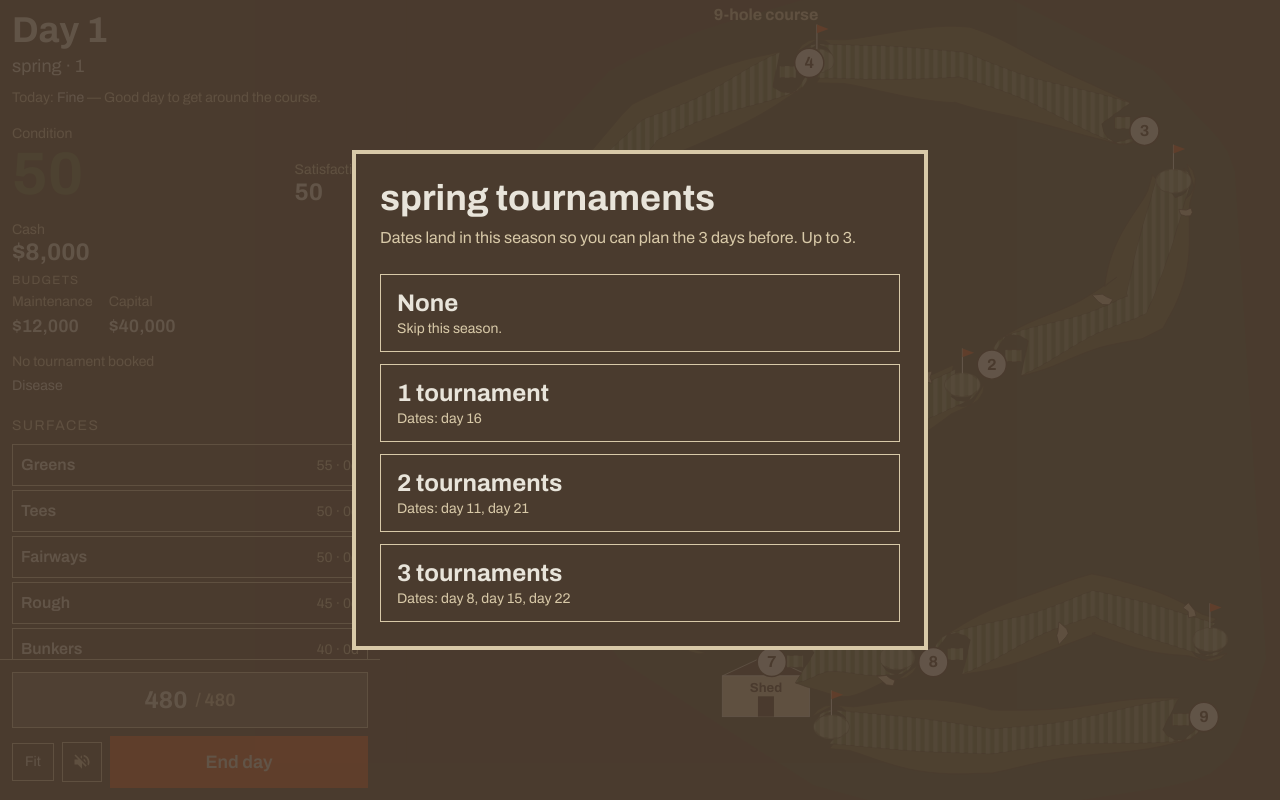
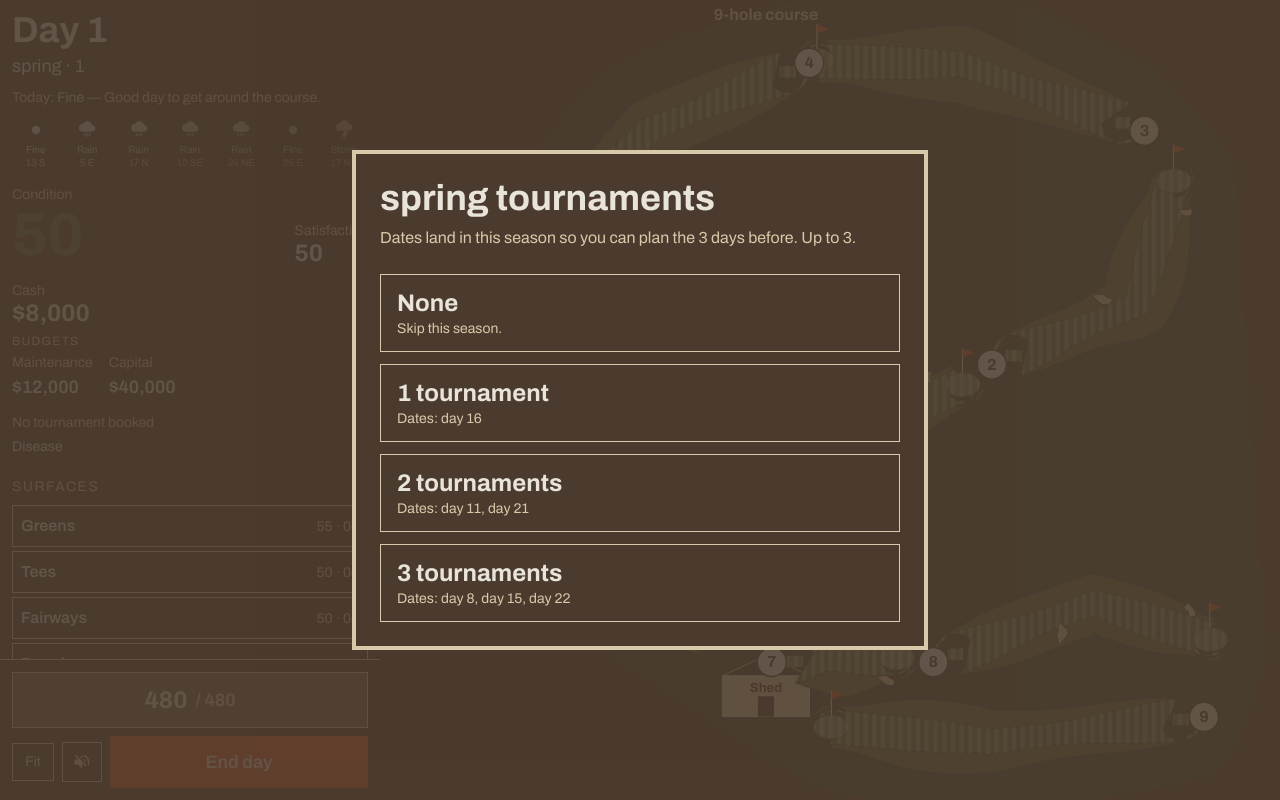
Before and after one commit to robbiedotkiwi/superintendent-golf-management-game, a React (Vite) app: page / in a window 1280 px wide. Both pictures are taken after a click on the button "New game". Built offline with nearby package versions, Linux system fonts and the light colour scheme.

Commit message:
Fix Phase F: 7-day forecast strip with decaying accuracy
Replace the single tomorrow line with a sidebar strip. True weather is queued seven days ahead and the display is re-corrupted each morning, fading as confidence drops.

Co-authored-by: robbiedotkiwi <robbiedotkiwi@users.noreply.github.com>

```diff
--- a/scripts/fix-phase-c-check.mjs
+++ b/scripts/fix-phase-c-check.mjs
@@ -23,7 +23,7 @@ assert.match(mapBlock, /<CourseMap/);
 
 const sidebar = readFileSync(new URL('../src/components/Sidebar.jsx', import.meta.url), 'utf8');
 assert.match(sidebar, /SIDEBAR_WIDTH/);
-assert.match(sidebar, /id="forecast-strip"/);
+assert.match(sidebar, /forecast-strip|ForecastStrip/);
 assert.match(sidebar, /Condition/);
 assert.match(sidebar, /Satisfaction/);
 assert.match(sidebar, /Budgets/);
--- /dev/null
+++ b/scripts/fix-phase-f-check.mjs
@@ -0,0 +1,60 @@
+/**
+ * Fixes Round 2 Phase F gates.
+ * Run: node scripts/fix-phase-f-check.mjs
+ */
+import assert from 'node:assert/strict';
+import { readFileSync } from 'node:fs';
+import {
+  FORECAST_ACCURACY,
+  FORECAST_DAYS,
+  FORECAST_OPACITY_MIN,
+} from '../src/data/constants.js';
+import { createInitialState, reducer } from '../src/engine/gameState.js';
+import { createRng } from '../src/engine/rng.js';
+import { deriveForecastStrip, forecastOpacity, makeWeatherQueue } from '../src/engine/weather.js';
+
+assert.equal(FORECAST_DAYS, 7);
+assert.equal(FORECAST_ACCURACY.length, 7);
+assert.equal(FORECAST_ACCURACY[0], 0.9);
+assert.equal(FORECAST_ACCURACY[6], 0.25);
+
+const start = createInitialState();
+assert.equal(start.forecastStrip.length, FORECAST_DAYS);
+assert.equal(start.weatherQueue.length, FORECAST_DAYS);
+for (const day of start.forecastStrip) {
+  assert.equal(typeof day.type, 'string');
+  assert.equal(typeof day.windSpeed, 'number');
+  assert.equal(typeof day.windDir, 'string');
+}
+assert.equal(start.forecast, start.forecastStrip[0].type);
+
+const trials = 800;
+const hits = [0, 0, 0, 0, 0, 0, 0];
+for (let i = 0; i < trials; i += 1) {
+  const rng = createRng(1000 + i);
+  const queue = makeWeatherQueue(1, rng);
+  const strip = deriveForecastStrip(queue, 1, rng);
+  for (let d = 0; d < 7; d += 1) {
+    if (strip[d].type === queue[d].type) hits[d] += 1;
+  }
+}
+assert.ok(hits[0] / trials > 0.8, `tomorrow accuracy ${hits[0] / trials}`);
+assert.ok(hits[6] / trials < 0.45, `day seven accuracy ${hits[6] / trials}`);
+assert.ok(forecastOpacity(0) > forecastOpacity(6));
+assert.ok(forecastOpacity(6) >= FORECAST_OPACITY_MIN);
+
+let rolling = start;
+const firstStrip = JSON.stringify(rolling.forecastStrip);
+rolling = reducer(rolling, { type: 'END_DAY' });
+assert.notEqual(JSON.stringify(rolling.forecastStrip), firstStrip);
+assert.equal(rolling.forecastStrip.length, 7);
+
+const sidebar = readFileSync(new URL('../src/components/Sidebar.jsx', import.meta.url), 'utf8');
+assert.match(sidebar, /<ForecastStrip/);
+const stripSrc = readFileSync(new URL('../src/components/ForecastStrip.jsx', import.meta.url), 'utf8');
+assert.match(stripSrc, /id="forecast-strip"/);
+assert.match(stripSrc, /forecastOpacity/);
+assert.doesNotMatch(stripSrc, /%/);
+assert.match(stripSrc, /windSpeed/);
+
+console.log('fix phase F checks passed');
--- /dev/null
+++ b/src/components/ForecastStrip.jsx
@@ -0,0 +1,80 @@
+import {
+  FORECAST_DAYS,
+  WEATHER_FINE,
+  WEATHER_FROST,
+  WEATHER_HEAVY_RAIN,
+  WEATHER_OVERCAST,
+  WEATHER_RAIN,
+  WEATHER_STORM,
+} from '../data/constants.js';
+import { WEATHER_LABELS } from '../data/events.js';
+import { forecastOpacity } from '../engine/weather.js';
+
+function WeatherIcon({ type }) {
+  const common = { viewBox: '0 0 24 24', className: 'h-5 w-5', fill: 'currentColor', 'aria-hidden': true };
+  if (type === WEATHER_FINE) {
+    return (
+      <svg {...common}>
+        <circle cx="12" cy="12" r="5" />
+      </svg>
+    );
+  }
+  if (type === WEATHER_OVERCAST) {
+    return (
+      <svg {...common}>
+        <path d="M7 16h11a4 4 0 0 0 0-8 5.5 5.5 0 0 0-10.4-1.5A4.5 4.5 0 0 0 7 16z" />
+      </svg>
+    );
+  }
+  if (type === WEATHER_RAIN || type === WEATHER_HEAVY_RAIN) {
+    return (
+      <svg {...common}>
+        <path d="M7 14h11a4 4 0 0 0 0-8 5.5 5.5 0 0 0-10.4-1.5A4.5 4.5 0 0 0 7 14z" />
+        <path d="M9 16v3M12 16v4M15 16v3" stroke="currentColor" strokeWidth="1.5" fill="none" />
+      </svg>
+    );
+  }
+  if (type === WEATHER_STORM) {
+    return (
+      <svg {...common}>
+        <path d="M7 13h11a4 4 0 0 0 0-8 5.5 5.5 0 0 0-10.4-1.5A4.5 4.5 0 0 0 7 13z" />
+        <path d="M13 12 9 20h4l-2 4 7-10h-4l2-4z" />
+      </svg>
+    );
+  }
+  if (type === WEATHER_FROST) {
+    return (
+      <svg {...common}>
+        <path d="M12 3v18M5 7l14 10M19 7 5 17M4 12h16" stroke="currentColor" strokeWidth="1.5" fill="none" />
+      </svg>
+    );
+  }
+  return (
+    <svg {...common}>
+      <circle cx="12" cy="12" r="5" />
+    </svg>
+  );
+}
+
+export default function ForecastStrip({ state }) {
+  const days = state.forecastStrip ?? [];
+  if (days.length !== FORECAST_DAYS) return <div id="forecast-strip" aria-label="7-day forecast" className="mt-3" />;
+  return (
+    <div id="forecast-strip" aria-label="7-day forecast" className="mt-3 flex gap-1">
+      {days.map((day, index) => (
+        <div
+          key={index}
+          className="flex min-w-0 flex-1 flex-col items-center text-center text-[10px] leading-tight text-[var(--paint)]"
+          style={{ opacity: forecastOpacity(index) }}
+          title={WEATHER_LABELS[day.type]}
+        >
+          <WeatherIcon type={day.type} />
+          <div className="mt-1 truncate">{WEATHER_LABELS[day.type]}</div>
+          <div className="text-[var(--sand)]">
+            {day.windSpeed} {day.windDir}
+          </div>
+        </div>
+      ))}
+    </div>
+  );
+}
--- a/src/components/Sidebar.jsx
+++ b/src/components/Sidebar.jsx
@@ -15,6 +15,7 @@ import { meetingDue } from '../engine/mail.js';
 import { daysSinceLastWorked, isNeglected } from '../engine/neglect.js';
 import { daysUntilNextTournament, nextTournament } from '../engine/tournament.js';
 import { fitCourse } from '../engine/view.js';
+import ForecastStrip from './ForecastStrip.jsx';
 import IrrigationPanel from './IrrigationPanel.jsx';
 import TaskPanel from './TaskPanel.jsx';
 import TimeBar from './TimeBar.jsx';
@@ -78,7 +79,7 @@ export default function Sidebar({
           </p>
         </header>
 
-        <div id="forecast-strip" aria-label="7-day forecast" className="mt-3" />
+        <ForecastStrip state={state} />
 
         <div className="mt-4 flex items-end justify-between gap-3">
           <div>
--- a/src/data/constants.js
+++ b/src/data/constants.js
@@ -267,7 +267,14 @@ export const WEATHER_FROST = 'frost';
 
 export const STARTING_WEATHER = WEATHER_FINE;
 export const STARTING_RNG_SEED = 1;
-export const FORECAST_ACCURACY = 0.7;
+export const FORECAST_DAYS = 7;
+export const FORECAST_ACCURACY = [0.9, 0.8, 0.65, 0.5, 0.4, 0.3, 0.25];
+export const FORECAST_OPACITY_MIN = 0.32;
+export const WIND_SPEED_MIN = 4;
+export const WIND_SPEED_MAX = 28;
+export const WIND_DIRECTIONS = ['N', 'NE', 'E', 'SE', 'S', 'SW', 'W', 'NW'];
+export const STARTING_WIND_SPEED = 8;
+export const STARTING_WIND_DIR = 'SW';
 export const FROST_SHORT_MINUTES = 120;
 export const HEAVY_RAIN_BUNKER_LOSS = 10;
 export const MOWING_WEATHER = [WEATHER_RAIN, WEATHER_HEAVY_RAIN, WEATHER_STORM];
--- a/src/engine/gameState.js
+++ b/src/engine/gameState.js
@@ -1,6 +1,6 @@
 import { getTask } from '../data/tasks.js';
 import { calendarFromDay } from './calendar.js';
-import { pickWeather } from './weather.js';
+import { buildForecast } from './weather.js';
 import { createRng } from './rng.js';
 import { buyFoley, buyMachine, grindInHouse, repairMachine, sendForGrind, pickMachine, recomputePlannedMinutes } from './equipment.js';
 import { assignWorker, certifiedPresent, durationForTask, workerById, workerAllows, isWorkerPresent } from './assignment.js';
@@ -55,7 +55,6 @@ import {
   VOLUNTEER_QUALITY_SKILL,
   VOLUNTEER_SPEED_SKILL,
   WEATHER_STORM,
-  WEATHER_WEIGHTS,
   POND_HEALTH_START,
   POND_START_VOLUME,
   STARTING_IRRIGATION,
@@ -78,7 +77,7 @@ import { clampView, defaultView } from './view.js';
 export function createInitialState() {
   const calendar = calendarFromDay(STARTING_DAY);
   const rng = createRng(STARTING_RNG_SEED);
-  const forecast = pickWeather(WEATHER_WEIGHTS[calendar.season], rng);
+  const forecast = buildForecast({ day: STARTING_DAY, weather: STARTING_WEATHER }, rng);
   return {
     day: STARTING_DAY,
     season: calendar.season,
@@ -86,7 +85,7 @@ export function createInitialState() {
     cash: STARTING_CASH,
     holes: HOLE_COUNT,
     weather: STARTING_WEATHER,
-    forecast,
+    ...forecast,
     rngSeed: rng.seed,
     workers: [
       {
--- a/src/engine/save.js
+++ b/src/engine/save.js
@@ -11,7 +11,11 @@ import {
   STARTING_IRRIGATION,
   STARTING_MACHINE_ID,
   STARTING_MAINTENANCE_BUDGET,
+  STARTING_RNG_SEED,
+  STARTING_WIND_DIR,
+  STARTING_WIND_SPEED,
   SURFACE_KEYS,
+  FORECAST_DAYS,
   VIEW_PAN_X_DEFAULT,
   VIEW_PAN_Y_DEFAULT,
   VIEW_ZOOM_DEFAULT,
@@ -20,6 +24,8 @@ import { emptyDisease, emptyUntil } from './disease.js';
 import { emptyYearRecord } from './history.js';
 import { emptyDaysSinceWorked } from './mail.js';
 import { mergeSurfaceFields } from './mowing.js';
+import { createRng } from './rng.js';
+import { buildForecast } from './weather.js';
 
 export function withDefaults(state) {
   const surfaces = state.surfaces?.greens
@@ -33,10 +39,37 @@ export function withDefaults(state) {
     delete rest.level;
     return rest;
   });
+  let rngSeed = state.rngSeed;
+  let forecast = state.forecast;
+  let weatherQueue = state.weatherQueue;
+  let forecastStrip = state.forecastStrip;
+  let windSpeed = state.windSpeed ?? STARTING_WIND_SPEED;
+  let windDir = state.windDir ?? STARTING_WIND_DIR;
+  if (
+    !Array.isArray(weatherQueue) ||
+    weatherQueue.length !== FORECAST_DAYS ||
+    !Array.isArray(forecastStrip) ||
+    forecastStrip.length !== FORECAST_DAYS
+  ) {
+    const rng = createRng(rngSeed ?? STARTING_RNG_SEED);
+    const built = buildForecast({ ...state, day: state.day ?? 1 }, rng);
+    weatherQueue = built.weatherQueue;
+    forecastStrip = built.forecastStrip;
+    forecast = built.forecast;
+    windSpeed = built.windSpeed;
+    windDir = built.windDir;
+    rngSeed = rng.seed;
+  }
   return {
     ...state,
     surfaces,
     plannedTasks,
+    forecast,
+    weatherQueue,
+    forecastStrip,
+    windSpeed,
+    windDir,
+    rngSeed,
     view: {
       zoom: state.view?.zoom ?? VIEW_ZOOM_DEFAULT,
       panX: state.view?.panX ?? VIEW_PAN_X_DEFAULT,
--- a/src/engine/simulation.js
+++ b/src/engine/simulation.js
@@ -430,6 +430,10 @@ export function resolveDay(state) {
     ...next,
     weather: morning.weather,
     forecast: morning.forecast,
+    weatherQueue: morning.weatherQueue,
+    forecastStrip: morning.forecastStrip,
+    windSpeed: morning.windSpeed,
+    windDir: morning.windDir,
     rngSeed: rng.seed,
     workers: prepareMorningWorkers({ ...next, weather: morning.weather }, morning.weather, rng),
   };
--- a/src/engine/weather.js
+++ b/src/engine/weather.js
@@ -1,11 +1,19 @@
 import {
   DAY_LENGTH_MINUTES,
   FORECAST_ACCURACY,
+  FORECAST_DAYS,
+  FORECAST_OPACITY_MIN,
   FROST_SHORT_MINUTES,
   STARTING_MINUTES_USED,
+  STARTING_WIND_DIR,
+  STARTING_WIND_SPEED,
   WEATHER_FROST,
   WEATHER_WEIGHTS,
+  WIND_DIRECTIONS,
+  WIND_SPEED_MAX,
+  WIND_SPEED_MIN,
 } from '../data/constants.js';
+import { calendarFromDay } from './calendar.js';
 import { createRng } from './rng.js';
 
 export function pickWeather(weights, rng, exclude = null) {
@@ -44,20 +52,73 @@ export function applyWeatherToWorkers(workers, weather) {
   });
 }
 
+export function rollWind(rng) {
+  const span = WIND_SPEED_MAX - WIND_SPEED_MIN + 1;
+  const windSpeed = WIND_SPEED_MIN + Math.floor(rng.next() * span);
+  const windDir = WIND_DIRECTIONS[Math.floor(rng.next() * WIND_DIRECTIONS.length)];
+  return { windSpeed, windDir };
+}
+
+export function rollTrueDay(season, rng) {
+  return { type: pickWeather(WEATHER_WEIGHTS[season], rng), ...rollWind(rng) };
+}
+
+export function corruptDay(trueDay, accuracy, season, rng) {
+  if (rng.next() < accuracy) return { ...trueDay };
+  return { ...trueDay, type: pickWeather(WEATHER_WEIGHTS[season], rng, trueDay.type) };
+}
+
+export function forecastOpacity(index) {
+  const accuracy = FORECAST_ACCURACY[index] ?? FORECAST_ACCURACY[FORECAST_ACCURACY.length - 1];
+  return FORECAST_OPACITY_MIN + accuracy * (1 - FORECAST_OPACITY_MIN);
+}
+
+export function makeWeatherQueue(fromDay, rng) {
+  return Array.from({ length: FORECAST_DAYS }, (_, index) => {
+    const season = calendarFromDay(fromDay + 1 + index).season;
+    return rollTrueDay(season, rng);
+  });
+}
+
+export function deriveForecastStrip(queue, fromDay, rng) {
+  return queue.map((day, index) => {
+    const season = calendarFromDay(fromDay + 1 + index).season;
+    return corruptDay(day, FORECAST_ACCURACY[index], season, rng);
+  });
+}
+
+export function buildForecast(state, rng) {
+  const queue =
+    Array.isArray(state.weatherQueue) && state.weatherQueue.length === FORECAST_DAYS
+      ? state.weatherQueue
+      : makeWeatherQueue(state.day, rng);
+  const forecastStrip = deriveForecastStrip(queue, state.day, rng);
+  return {
+    weatherQueue: queue,
+    forecastStrip,
+    forecast: forecastStrip[0]?.type ?? state.forecast,
+    windSpeed: state.windSpeed ?? STARTING_WIND_SPEED,
+    windDir: state.windDir ?? STARTING_WIND_DIR,
+  };
+}
+
 export function rollMorningWithRng(state, season, rng) {
-  const weights = WEATHER_WEIGHTS[season];
-  let weather;
-  if (state.forecast) {
-    if (rng.next() < FORECAST_ACCURACY) {
-      weather = state.forecast;
-    } else {
-      weather = pickWeather(weights, rng, state.forecast);
-    }
-  } else {
-    weather = pickWeather(weights, rng);
-  }
-  const forecast = pickWeather(weights, rng);
-  return { weather, forecast };
+  const queue =
+    Array.isArray(state.weatherQueue) && state.weatherQueue.length === FORECAST_DAYS
+      ? state.weatherQueue
+      : makeWeatherQueue(state.day - 1, rng);
+  const today = queue[0];
+  const weather = today?.type ?? pickWeather(WEATHER_WEIGHTS[season], rng);
+  const nextQueue = queue.slice(1).concat(rollTrueDay(calendarFromDay(state.day + FORECAST_DAYS).season, rng));
+  const forecastStrip = deriveForecastStrip(nextQueue, state.day, rng);
+  return {
+    weather,
+    forecast: forecastStrip[0].type,
+    weatherQueue: nextQueue,
+    forecastStrip,
+    windSpeed: today?.windSpeed ?? STARTING_WIND_SPEED,
+    windDir: today?.windDir ?? STARTING_WIND_DIR,
+  };
 }
 
 export function rollMorning(state, season) {
```
Also changed, not shown: 1 other file (tests, documents, lock files or other folders).
